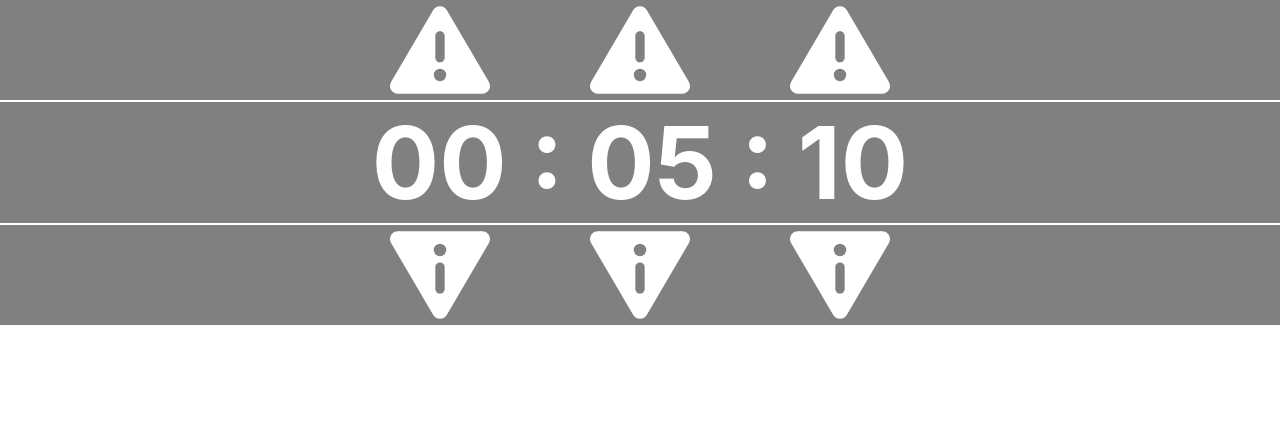
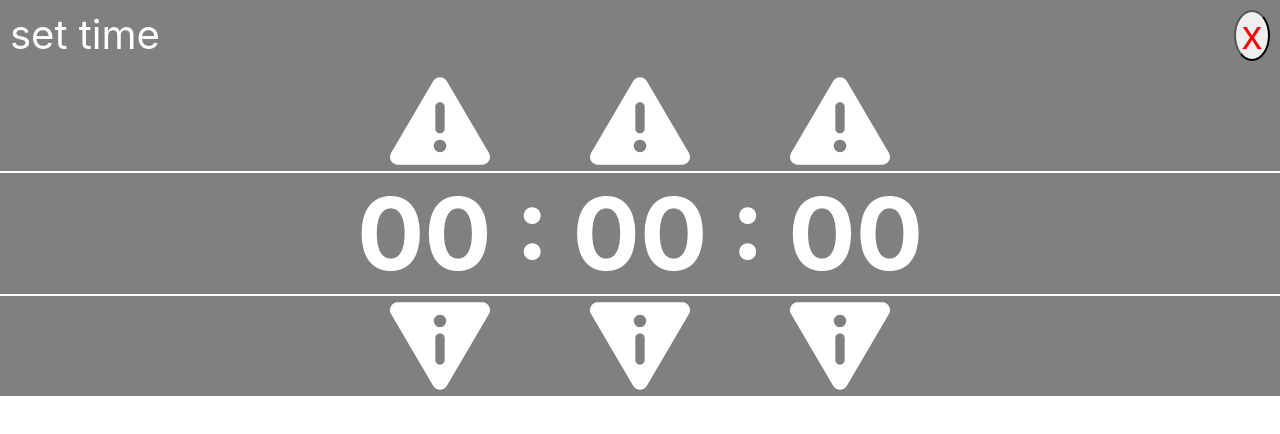
Before and after one commit to thangoke/timer, a React (Create React App) app: page / in a window 1280 px wide. Shown: the top 434 px of the page. Built offline with nearby package versions, Linux system fonts and the light colour scheme.

Commit message:
handle event

```diff
--- a/src/component/AdjustDown.tsx
+++ b/src/component/AdjustDown.tsx
@@ -1,7 +1,11 @@
 import { FontAwesomeIcon } from "@fortawesome/react-fontawesome";
 
-export default function AdjustDown() {
+export default function AdjustDown({ onClick }: any) {
     return <div>
-        <FontAwesomeIcon icon={"triangle-exclamation"} style={{ color: "white", fontWeight: "bold", fontSize: "100px", marginLeft: "50px", marginRight: "50px", transform: "rotate(180deg)" }} />
+        <FontAwesomeIcon
+            icon={"triangle-exclamation"}
+            style={{ color: "white", fontWeight: "bold", fontSize: "100px", marginLeft: "50px", marginRight: "50px", transform: "rotate(180deg)" }}
+            onClick={e => onClick(e)}
+        />
     </div>
 }
--- a/src/component/AdjustUp.tsx
+++ b/src/component/AdjustUp.tsx
@@ -1,7 +1,11 @@
 import { FontAwesomeIcon } from "@fortawesome/react-fontawesome";
 
-export default function AdjustUp() {
+export default function AdjustUp({ onClick }: any) {
     return <div>
-        <FontAwesomeIcon icon={"triangle-exclamation"} style={{ color: "white", fontWeight: "bold", fontSize: "100px", marginLeft: "50px", marginRight: "50px" }} />
+        <FontAwesomeIcon
+            icon={"triangle-exclamation"}
+            style={{ color: "white", fontWeight: "bold", fontSize: "100px", marginLeft: "50px", marginRight: "50px" }}
+            onClick={e => onClick(e)}
+        />
     </div>
 }
--- a/src/component/TimerSetup.tsx
+++ b/src/component/TimerSetup.tsx
@@ -1,13 +1,33 @@
-import { FontAwesomeIcon } from "@fortawesome/react-fontawesome"
 import StyleSheetHolder from "../type/StyleSheetHolder"
 import AdjustUp from "./AdjustUp"
 import AdjustDown from "./AdjustDown"
+import { useState } from "react"
 
 export default function TimerSetup() {
+    let [hour, setHour] = useState("00");
+    let [minute, setMinute] = useState("00");
+    let [second, setSecond] = useState("00");
+
+    const setElement = (name: string, direction: string) => {
+        console.log(name, direction);
+    }
+
     return <div style={styles.timerSetupContainer}>
-        <div style={styles.timerAdjustContainer}><AdjustUp /><AdjustUp /><AdjustUp /></div>
-        <div style={styles.timerElement}>00 : 05 : 10</div>
-        <div style={styles.timerAdjustContainer}><AdjustDown /><AdjustDown /><AdjustDown /></div>
+        <div style={{ display: "flex", flexDirection: "row", justifyContent: "space-between" }}>
+            <div style={{ color: "white", fontSize: "40px", margin: "10px" }}>set time</div>
+            <button style={{ color: "red", fontSize: "40px", borderRadius: "50%", margin: "10px" }}>x</button>
+        </div>
+        <div style={styles.timerAdjustContainer}>
+            <AdjustUp onClick={() => setElement("hour", "up")} />
+            <AdjustUp onClick={() => setElement("minute", "up")} />
+            <AdjustUp onClick={() => setElement("second", "up")} />
+        </div>
+        <div style={styles.timerElement}>{hour} : {minute} : {second}</div>
+        <div style={styles.timerAdjustContainer}>
+            <AdjustDown onClick={() => setElement("hour", "down")} />
+            <AdjustDown onClick={() => setElement("minute", "down")} />
+            <AdjustDown onClick={() => setElement("second", "down")} />
+        </div>
     </div>
 }
 
```
